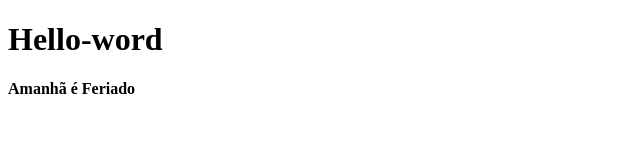
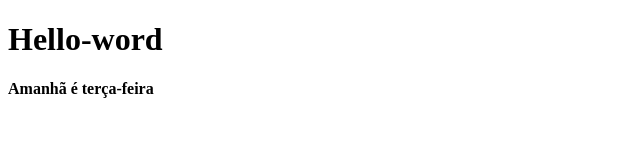
Before and after one commit to RA18509775/Hello-Word, a plain HTML site: page index.html in a window 1280 px wide. Shown: the full height of the page, 0-640 px from the left. Drawn offline with Linux system fonts and the light colour scheme.

Commit message:
texto terça-feira

```diff
--- a/index.html
+++ b/index.html
@@ -9,6 +9,6 @@
 
 
     <h1>Hello-word</h1>
-    <p><strong>Amanhã é Feriado</strong></p>
+    <p><strong>Amanhã é terça-feira</strong></p>
 </body>
 </html>
```
